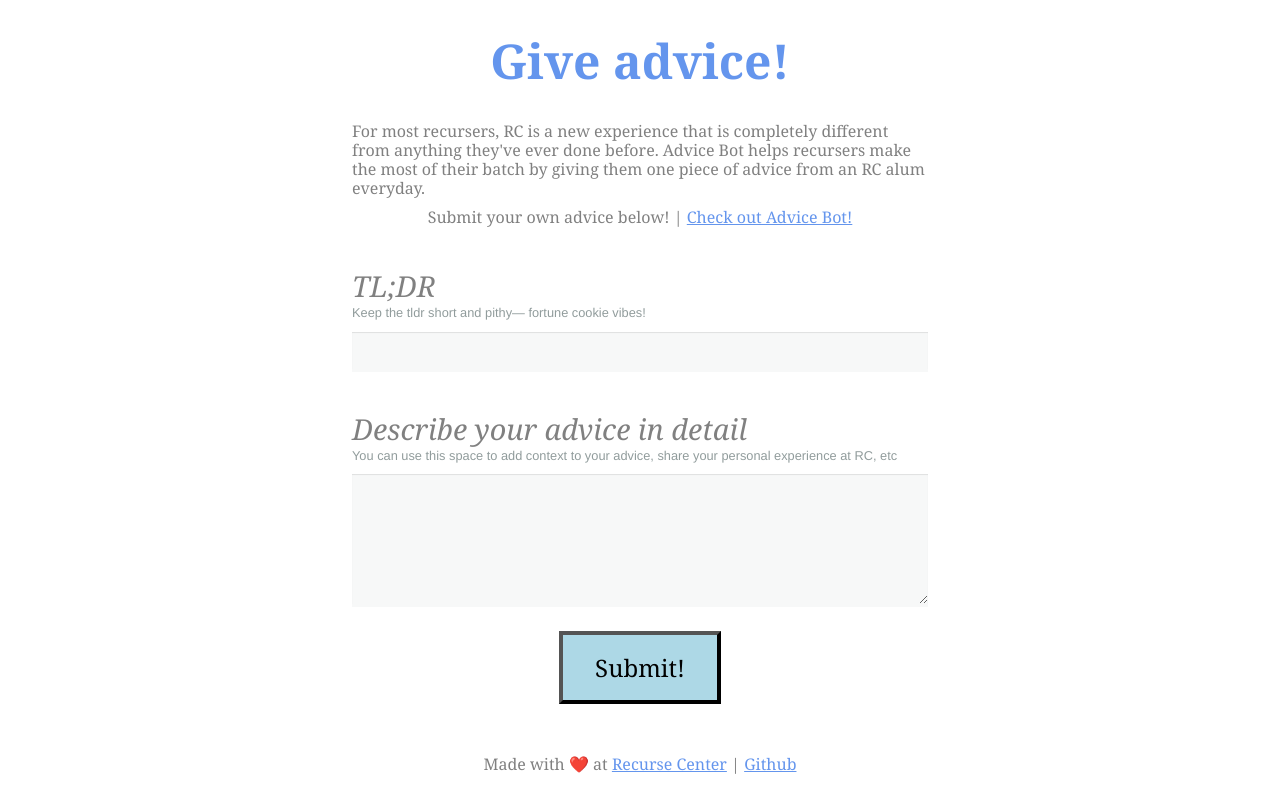
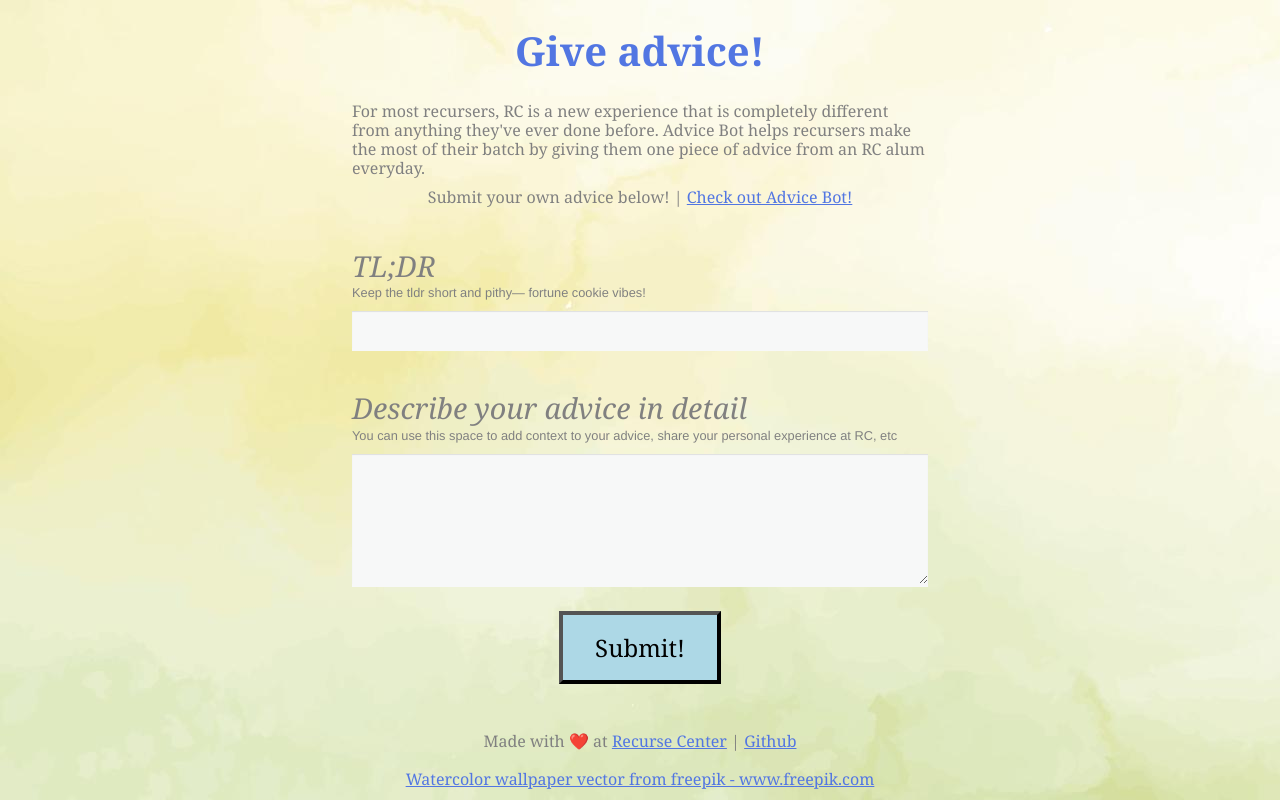
Before and after one commit to krithikasb/alumni-advice, a website: page static/main.html in a window 1280 px wide. Drawn offline with Linux system fonts and the light colour scheme; no server answers.

Commit message:
add background and change colours

```diff
--- a/static/main.html
+++ b/static/main.html
@@ -26,7 +26,7 @@
           advice from an RC alum everyday.
         </p>
         <p class="description center">
-          Submit your own advice below!&Tab;|&Tab;
+          Submit your own advice below! |
           <a
             href="https://recurse.zulipchat.com/#narrow/pm-with/506831-advice-bot"
             >Check out Advice Bot!</a
@@ -67,8 +67,12 @@
       </div>
       <footer class="description center">
         Made with ❤️ at
-        <a href="https://recurse.com">Recurse Center</a>&Tab;|&Tab;
-        <a href="https://github.com/krithikasb/alumni-advice">Github</a>
+        <a href="https://recurse.com">Recurse Center</a> |
+        <a href="https://github.com/krithikasb/alumni-advice">Github</a
+        ><br /><br />
+        <a href="https://www.freepik.com/vectors/watercolor-wallpaper"
+          >Watercolor wallpaper vector from freepik - www.freepik.com</a
+        >
       </footer>
     </div>
     <script src="script.js"></script>
--- a/static/styles.css
+++ b/static/styles.css
@@ -11,6 +11,7 @@ body {
   height: 100%;
   position: relative;
   overflow-x: hidden;
+  background-image: url("./hand-painted-watercolor-abstract-watercolor-background.jpg");
 }
 
 .wrapper {
@@ -28,8 +29,8 @@ body {
 
 h1 {
   text-align: center;
-  font-size: 3rem;
-  color: cornflowerblue;
+  font-size: 2.5rem;
+  color: #5276e2;
 }
 
 .description {
@@ -43,7 +44,7 @@ h1 {
 }
 
 .description a {
-  color: cornflowerblue;
+  color: #5276e2;
 }
 
 label {
@@ -60,7 +61,7 @@ label {
   font-family: "Source Sans Pro", "Helvetica Neue", "Helvetica", "Arial",
     sans-serif;
   font-size: 0.8rem;
-  color: #919c9c;
+  color: grey;
 }
 
 input,
@@ -81,14 +82,14 @@ textarea {
 
 input:focus,
 textarea:focus {
-  border-bottom: 3px solid cornflowerblue;
+  border-bottom: 3px solid #5276e2;
   transition: all 0.15s linear;
 }
 
 input:focus-visible,
 textarea:focus-visible {
   outline: unset;
-  border-bottom: 3px solid cornflowerblue;
+  border-bottom: 3px solid #5276e2;
   transition: all 0.15s linear;
 }
 
```
Also changed, not shown: static/hand-painted-watercolor-abstract-watercolor-background.jpg (added).
